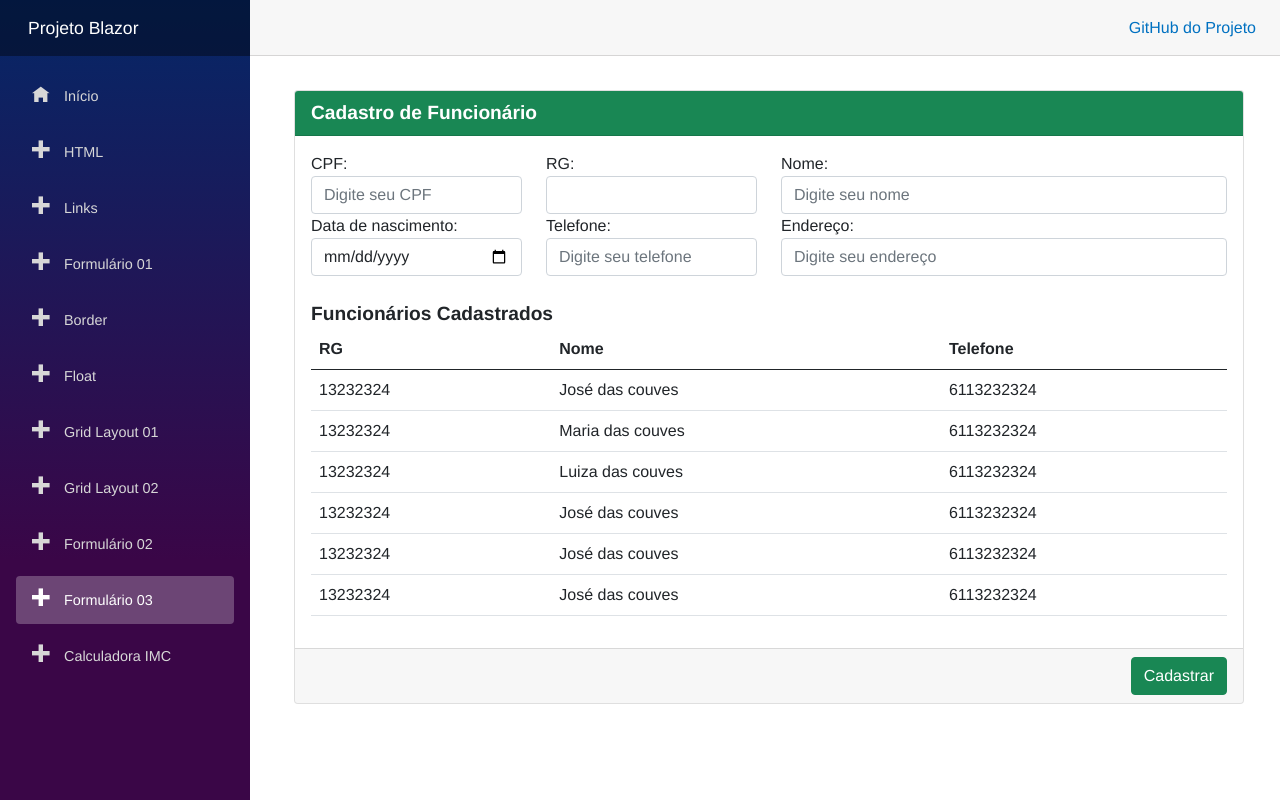
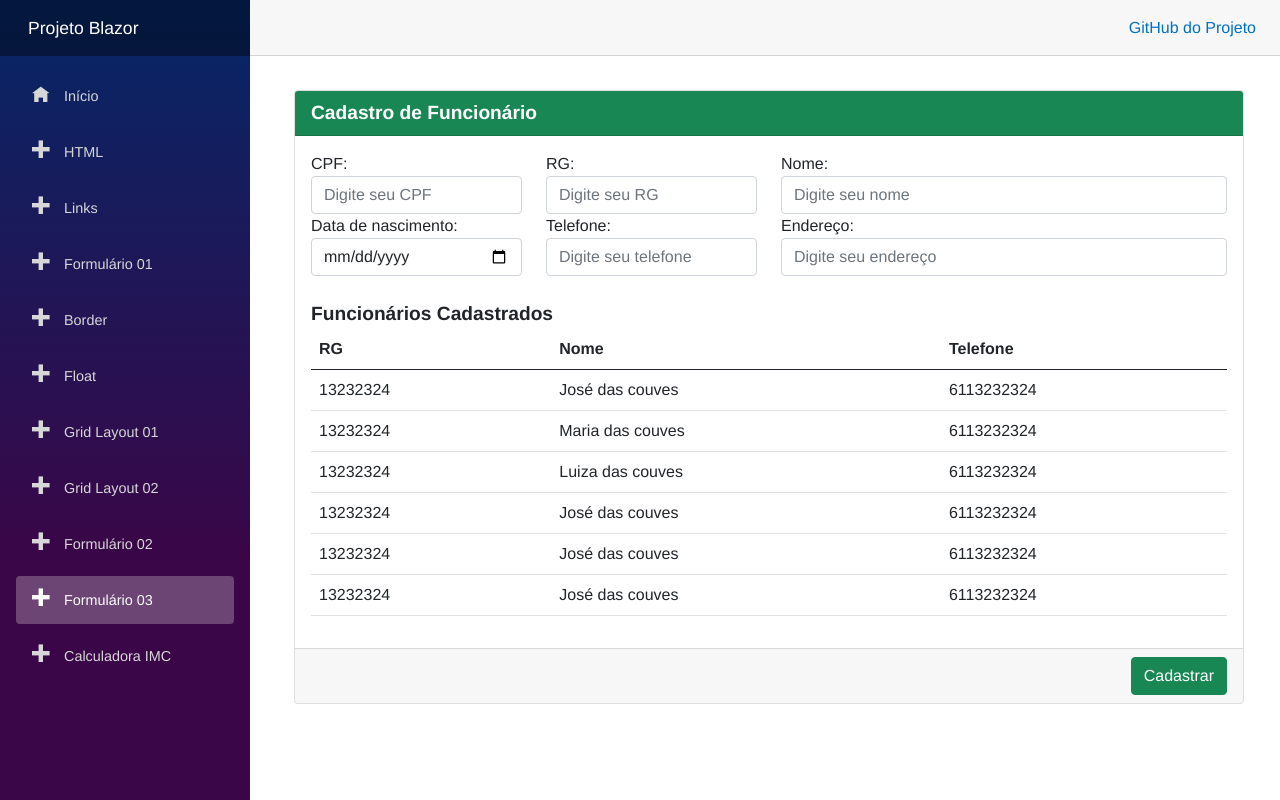
Before and after one commit to MarcusUrani/ProjetoBlazor, an ASP.NET Core app: page /formulario_03 in a window 1280 px wide. Run offline with ASP.NET Core 8, Linux system fonts and the light colour scheme; style sheets or scripts are compiled from the project's sources.

Commit message:
Alterando placeholder da página

```diff
--- a/BlazorApp/Pages/Exemplo09.razor
+++ b/BlazorApp/Pages/Exemplo09.razor
@@ -19,7 +19,7 @@
                 </div>
                 <div class="col-3">
                     <label for="txtRg">RG:</label>
-                    <input type="text" name="txtRg" id="txtRg" class="form-control" />
+                    <input type="text" name="txtRg" id="txtRg" class="form-control" placeholder="Digite seu RG" />
                 </div>
                 <div class="col-6">
                     <label for="txtNome">Nome:</label>
```
